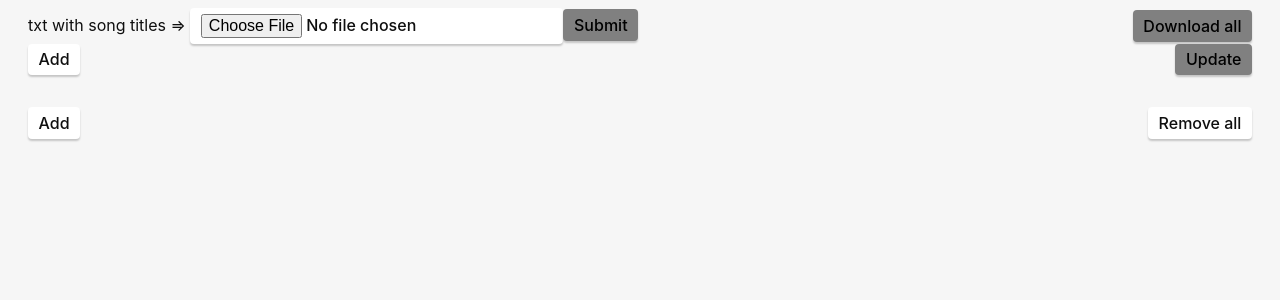
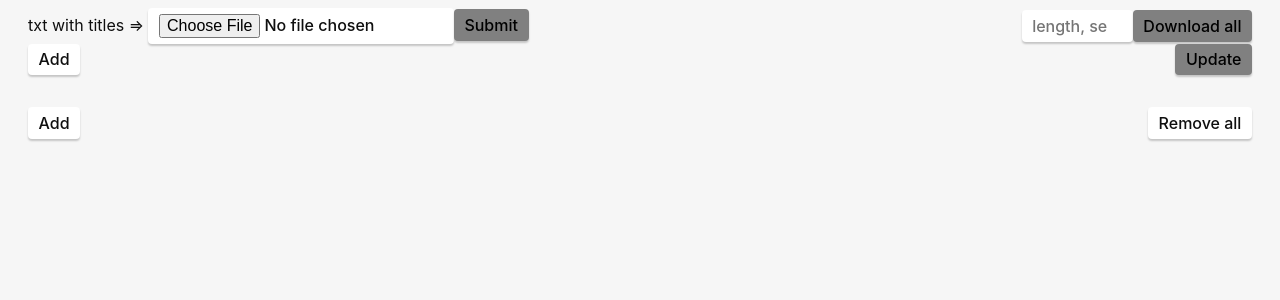
Before and after one commit to Netnesanya/mucutTauri, an Angular app: page / in a window 1280 px wide. Shown: the top 300 px of the page. Built offline with nearby package versions, Linux system fonts and the light colour scheme.

Commit message:
Handle user inputs default length

```diff
--- a/src/app/header/header.component.css
+++ b/src/app/header/header.component.css
@@ -5,6 +5,16 @@
     justify-content: space-between;
     align-items: center;
     padding: 0 20px;
+
+    .default-duration-input {
+        width: 90px;
+    }
+
+    .toolset-left {
+        input {
+            width: 50%;
+        }
+    }
 
     .submit-button {
 
--- a/src/app/header/header.component.html
+++ b/src/app/header/header.component.html
@@ -1,6 +1,6 @@
 <div class="header-container">
     <div class="toolset-left">
-        <label for="txt-input"> txt with song titles => </label>
+        <label for="txt-input"> txt with titles => </label>
         <input (change)="handleFileInput($event)" type="file" accept=".txt" id="txt-input">
         <button (click)="submitFile()" class="submit-button"
                 [ngClass]="submitButtonStatus"
@@ -8,11 +8,15 @@
         >{{submitButtonStatus === LOADING ? 'Loading' : 'Submit'}}</button>
     </div>
 
+
     <div class="toolset-right">
+        <input (change)="updateLengthInput($event)" class="default-duration-input" type="number" placeholder="length, sec">
+
         <button (click)="handleDownloadAll()"
                 [ngClass]="downloadAllButtonStatus"
                 [disabled]="songDataService.songsData.length === 0"
                 class="download-all-button"
         >Download all</button>
+
     </div>
 </div>
--- a/src/app/header/header.component.ts
+++ b/src/app/header/header.component.ts
@@ -44,21 +44,35 @@ export class HeaderComponent implements OnInit {
 
     public handleDownloadAll(): void {
         if (this.submitButtonStatus === READY || this.songDataService.songsData.length > 0) {
-            this.downloadAllButtonStatus = LOADING
-            console.log(this.songDataService.songsData);
+            this.downloadAllButtonStatus = LOADING;
 
-            this.http.downloadMp3Bulk(this.songDataService.songsData)
-                .subscribe(data => {
+            const updatedData = this.songDataService.songsData.map(el => {
+                // Create a copy of el.userInput, updating the duration or setting it if it's not already set
+                const updatedUserInput = {
+                    ...el.userInput,
+                    duration: this.songDataService.defaultDuration
+                };
+                // Return a new object with the updated userInput
+                return {
+                    ...el,
+                    userInput: updatedUserInput
+                };
+            });
 
-                    console.log(this.songDataService.songsData);
-                    this.downloadAllButtonStatus = READY
-                }),
-                (error: Error) => {
-                    this.downloadAllButtonStatus = READY
-                    console.error('Error downloading mp3 in bulk:', error)
-                }
+            this.http.downloadMp3Bulk(updatedData)
+                .subscribe({
+                    next: (data) => {
+                        console.log(this.songDataService.songsData);
+                        this.downloadAllButtonStatus = READY;
+                    },
+                    error: (error: Error) => {
+                        this.downloadAllButtonStatus = READY;
+                        console.error('Error downloading mp3 in bulk:', error);
+                    }
+                });
         }
     }
+
 
     public submitFile() {
         const file = this.selectedFile;
@@ -85,6 +99,14 @@ export class HeaderComponent implements OnInit {
         }
     }
 
+    public updateLengthInput(event: any): void {
+        this.songDataService.defaultDuration = Number(event.target.value) ?? 0
+        // this.songDataService.songsData.forEach(el => {
+        //     el.userInput = el.userInput || {};
+        //     el.userInput.duration = Number(event.target.value) || event.target.value;
+        // })
+    }
+
     protected readonly READY = READY;
     protected readonly LOADING = LOADING;
 }
--- a/src/app/services/song-data.service.ts
+++ b/src/app/services/song-data.service.ts
@@ -25,5 +25,8 @@ export type CombinedSongData = {
 export class SongDataService {
 
   public songsData: CombinedSongData[] = [];
+
+  public defaultDuration!: number
+
   constructor() { }
 }
```
